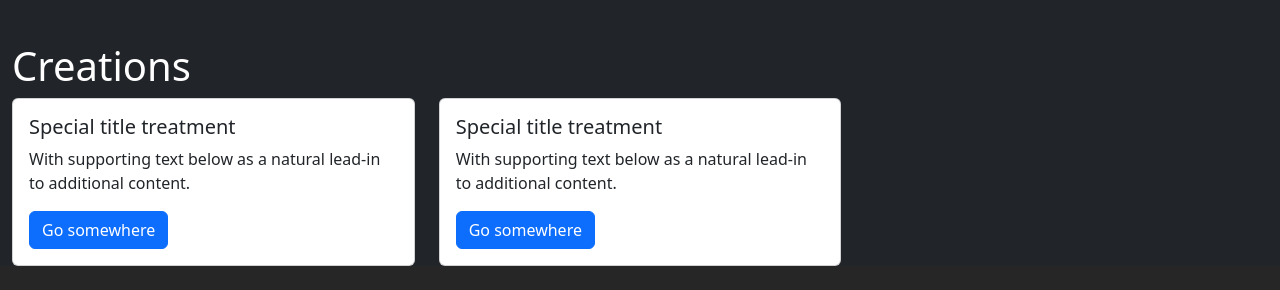
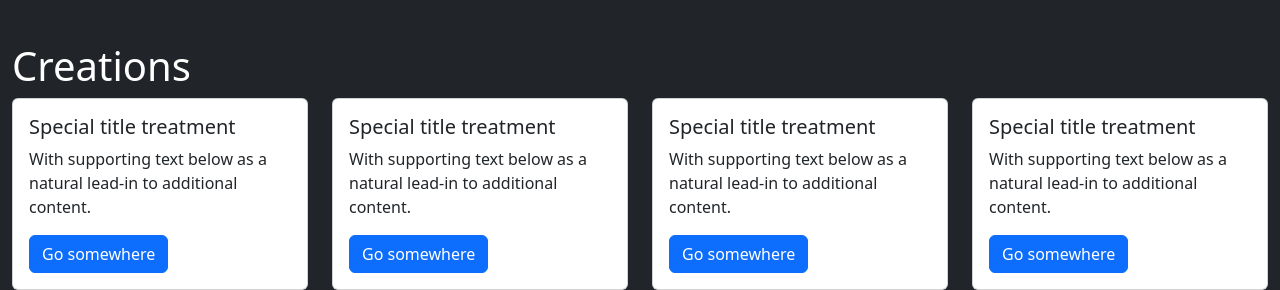
Before and after one commit to ItsLuiggiYahoo/itsluiggiyahoo.github.io, a website: page index.html in a window 1280 px wide. Shown: the part 510-800 px from the top of the page. Drawn offline with nearby package versions, Linux system fonts and the light colour scheme.

Commit message:
Update index.html

```diff
--- a/index.html
+++ b/index.html
@@ -45,7 +45,7 @@
       </h1>
       <div class="creations">
       <div class="row">
-        <div class="col-sm-4 mb-3 mb-sm-0">
+        <div class="col-sm-3 mb-3 mb-sm-0">
           <div class="card">
             <div class="card-body">
               <h5 class="card-title">Special title treatment</h5>
@@ -54,7 +54,7 @@
             </div>
           </div>
         </div>
-        <div class="col-sm-4">
+        <div class="col-sm-3">
           <div class="card">
             <div class="card-body">
               <h5 class="card-title">Special title treatment</h5>
@@ -63,7 +63,24 @@
             </div>
           </div>
         </div>
-
+        <div class="col-sm-3">
+          <div class="card">
+            <div class="card-body">
+              <h5 class="card-title">Special title treatment</h5>
+              <p class="card-text">With supporting text below as a natural lead-in to additional content.</p>
+              <a href="#" class="btn btn-primary">Go somewhere</a>
+            </div>
+          </div>
+        </div>
+        <div class="col-sm-3">
+          <div class="card">
+            <div class="card-body">
+              <h5 class="card-title">Special title treatment</h5>
+              <p class="card-text">With supporting text below as a natural lead-in to additional content.</p>
+              <a href="#" class="btn btn-primary">Go somewhere</a>
+            </div>
+          </div>
+        </div>
       </div>
 
 
```
